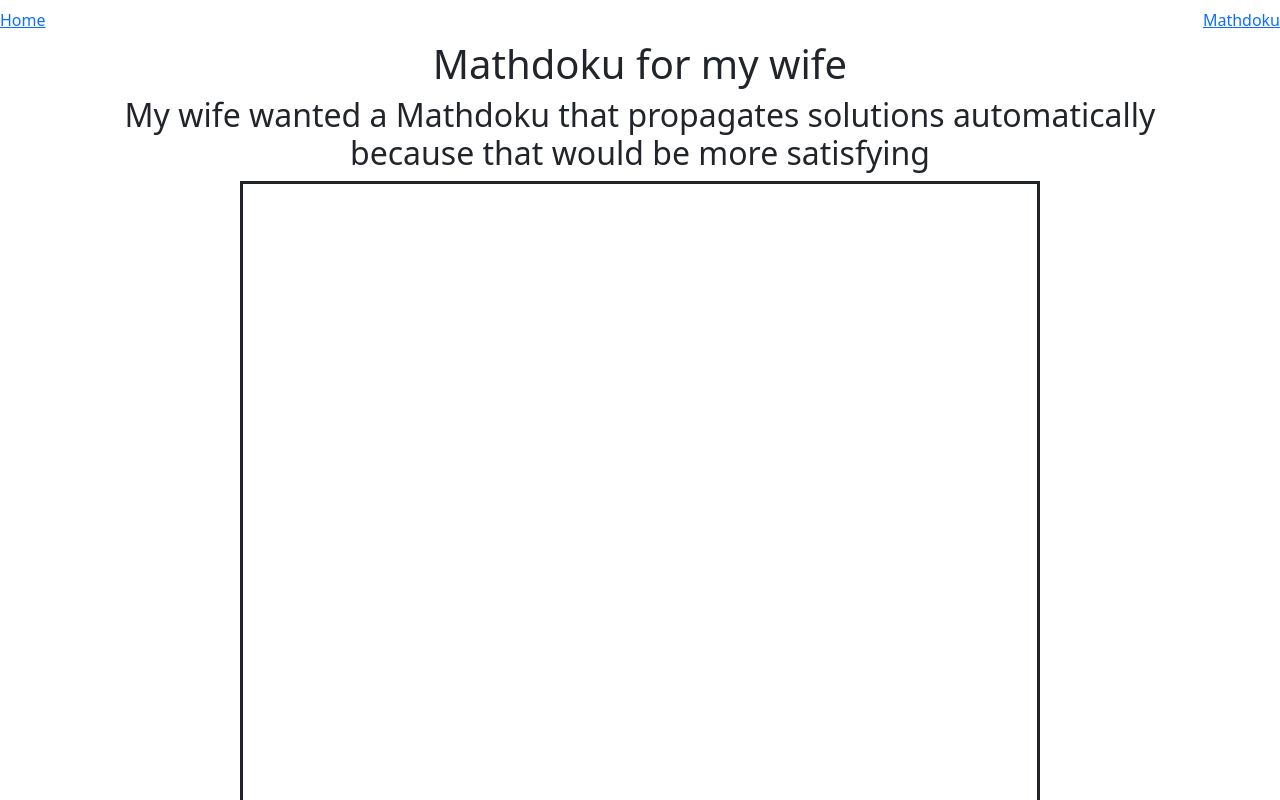
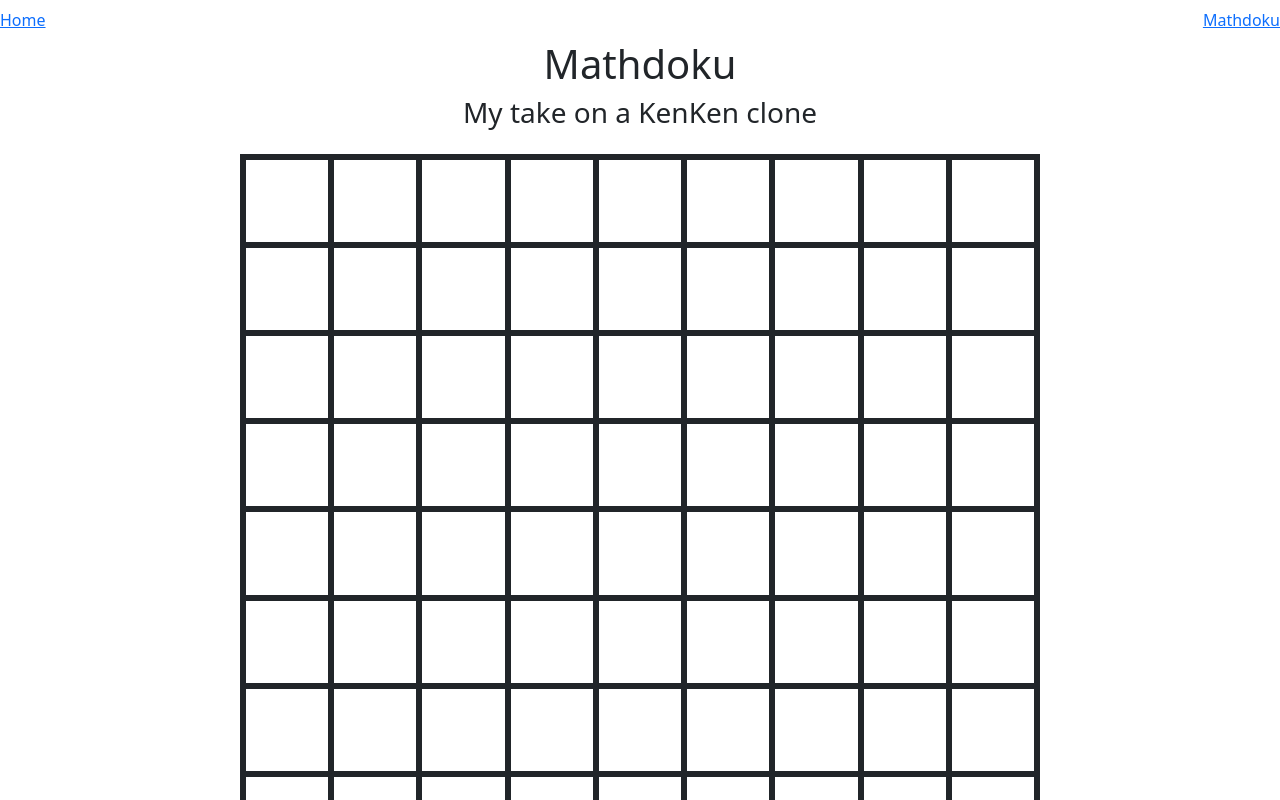
Before and after one commit to emmabateman/emmabateman.github.io, a Next.js app: page /mathdoku in a window 1280 px wide. Shown: the top 800 px of the page. Built offline with nearby package versions, Linux system fonts and the light colour scheme.

Commit message:
mathdoku refactor

```diff
--- /dev/null
+++ b/app/mathdoku/components/controls.tsx
@@ -0,0 +1,10 @@
+interface Config {
+  gridSize: number;
+  autoSolve: boolean;
+}
+
+function Controls() {
+  return <div>Controls</div>;
+}
+
+export { Config, Controls };
--- /dev/null
+++ b/app/mathdoku/components/grid.tsx
@@ -0,0 +1,41 @@
+'use client'
+import { useState } from 'react';
+
+import styles from '../styles.module.css';
+
+import { Square } from './square';
+import { Config } from './controls';
+
+function Grid({ config, possibleValues, finalValues,
+	        activeSquareId, setActiveSquareId }:
+              { config: Config,
+                possibleValues: number[][][],
+                finalValues: number[][],
+                activeSquareId: string,
+                setActiveSquareId: (id: string) => void}) {
+  function handleClick(x: number, y: number) {
+    return (() => {
+      if (activeSquareId == `${x},${y}`) {
+        setActiveSquareId("");
+      } else {
+        setActiveSquareId(`${x},${y}`);
+      }
+    });
+  }
+
+  return (
+    <div className={styles.grid}>
+      {finalValues.map((row: number[], i: number) => (
+        <div className="row flex-column flex-grow-1" key={i}>
+	  {row.map((value: number, j: number) => (
+	    <div className="flex-grow-1" key={j} onClick={handleClick(i, j)}>
+	      <Square value={value} selected={ activeSquareId == `${i},${j}`}/>
+	    </div>
+	  ))}
+        </div>
+      ))}
+    </div>
+  );
+}
+
+export { Grid };
--- /dev/null
+++ b/app/mathdoku/components/square.tsx
@@ -0,0 +1,14 @@
+import styles from '../styles.module.css';
+
+function Square({ value, selected, handleClick }:
+		{ value: number, selected: boolean }) {
+  return (
+    <div className={styles.square}>
+      <div className={`${styles.highlight} ${selected ? styles.active : ""}`}>
+        <h1>{value}</h1>
+      </div>
+    </div>
+  );
+}
+
+export { Square };
--- a/app/mathdoku/game_utils.ts
+++ b/app/mathdoku/generate_puzzle.ts
@@ -65,7 +65,9 @@ function generateSolution(size: number) {
   return finalValues;
 }
 
-export function generatePuzzle(size: number) : Puzzle {
+function generatePuzzle(size: number) : Puzzle {
   let puzzle : Puzzle = { solution: generateSolution(size), clues: []};
   return puzzle;
 }
+
+export { Puzzle, generatePuzzle };
--- a/app/mathdoku/page.tsx
+++ b/app/mathdoku/page.tsx
@@ -1,97 +1,53 @@
 'use client'
+
 import { useState, useEffect } from 'react';
-import styles from './styles.module.css'
-import { Puzzle, generatePuzzle, SolutionState } from './game_utils'
 
-interface SquareProps {
-  x: number;
-  y: number;
-  value: number;
-  selected: boolean;
-  handleClick;
-}
+import { Grid } from './components/grid';
+import { Config, Controls } from './components/controls';
+import { generatePuzzle, Puzzle } from './generate_puzzle';
 
-function Square(props: SquareProps) {
-  return (
-    <div className={styles.square} onClick={props.handleClick}>
-      <div className={`${styles.highlight} ${props.selected ? styles.active : ""}`}>
-        <h1>{props.value}</h1>
-      </div>
-    </div>
-  );
-}
-
-interface GridProps {
-  values: number[][];
-}
-
-function Grid(props: GridProps) {
-  const [activeSquareId, setActiveSquareId] = useState<string>("");
-
-  function handleClick(i: number, j:number) {
-    return (() => {
-      if (activeSquareId == `${i},${j}`) {
-        setActiveSquareId("");
-      } else {
-        setActiveSquareId(`${i},${j}`);
-      }
-    });
-  }
-
-  return (
-    <div className={styles.grid}>
-      {props.values.map((row: number[], i: number) => (
-        <div className="row flex-column flex-grow-1" key={i}>
-          {row.map((col: number | null, j: number) => (
-	    <div className="flex-grow-1" key={j}>
-	      <Square x={row} y={col} value={col} selected={ activeSquareId == `${i},${j}` }
-	              handleClick={handleClick(i, j)}/>
-	    </div>
-	  ))}
-        </div>
-      ))}
-    </div>
-  );
-}
-
-function Game() {
-  let size = 9;
+export default function Page() {
+  const [config, setConfig] = useState<Config>({ autoSolve: false, size: 9 });
 
   const [possibleValues, setPossibleValues] = useState<number[][][]>(
-    new Array(size).fill(null).map(() => new Array(size).fill(
-      [...Array(size).keys()].map(x => x + 1) //numbers 1 through size
+    new Array(config.size).fill(null).map(() => new Array(config.size).fill(
+      [...Array(config.size).keys()].map(n => n + 1) //numbers 1 through size
     ))
   );
 
   const [finalValues, setFinalValues] = useState<number[][]>(
-    new Array(size).fill(null).map(() => new Array(size))
+    new Array(config.size).fill(null).map(() => new Array(config.size).fill(null))
   );
 
-  const [history, setHistory] = useState<Array<SolutionState>>([]);
+  const [activeSquareId, setActiveSquareId] = useState<string>("");
 
   let puzzle : Puzzle;
 
   //generate puzzle on mount
   useEffect(() => {
-    puzzle = generatePuzzle(size);
+    puzzle = generatePuzzle(config.size);
   }, []);
 
-  return <Grid values={finalValues} />;
-}
+  function numberPress(n: number) {
+    if (activeSquareId) {
+      let [x, y] = activeSquareId.split(",").map((x) => parseInt(x));
+      let newFinalValues = finalValues.slice();
+      newFinalValues[x][y] = n;
+      setFinalValues(newFinalValues);
+    }
+  }
 
-export default function Page() {
   return (
-    <div>
-      <div className="row">
-        <h1>Mathdoku for my wife</h1>
-      </div>
-      <div className="row">
-        <h2>My wife wanted a Mathdoku that propagates solutions automatically because
-		that would be more satisfying</h2>
-      </div>
-      <div className="row">
-        <Game />
-      </div>
+    <div tabIndex="0" onKeyDown={(e) => {
+	    if (e.key.match(/[0-9]/g)) {
+		    numberPress(e.key)
+	    }
+        }}>
+      <h1>Mathdoku</h1>
+      <h3 className="mb-4">My take on a KenKen clone</h3>
+      <Grid config={config} possibleValues={possibleValues} finalValues={finalValues}
+	    activeSquareId={activeSquareId} setActiveSquareId={setActiveSquareId}/>
+      <Controls config={config}/>
     </div>
   );
 }
```
